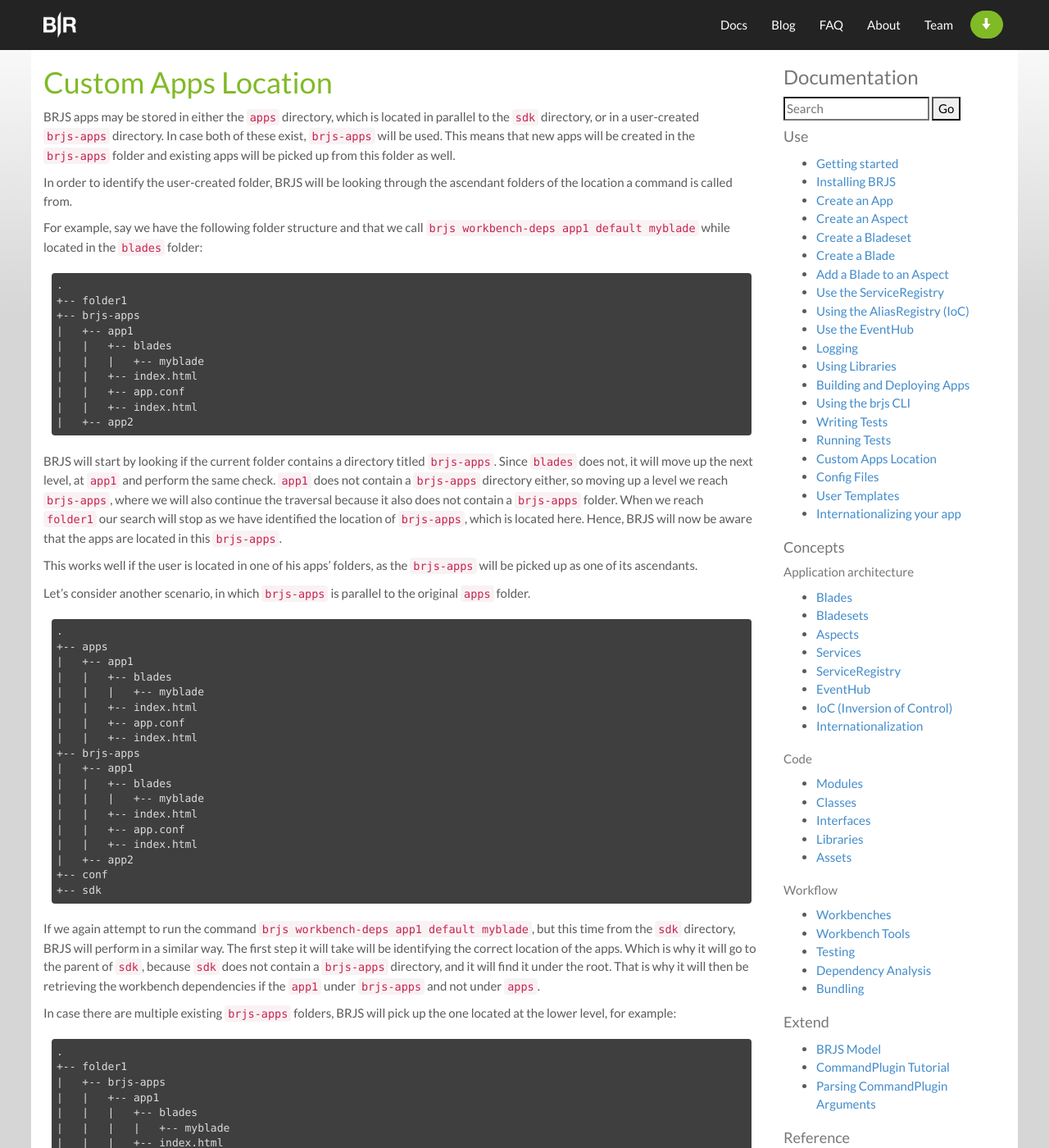
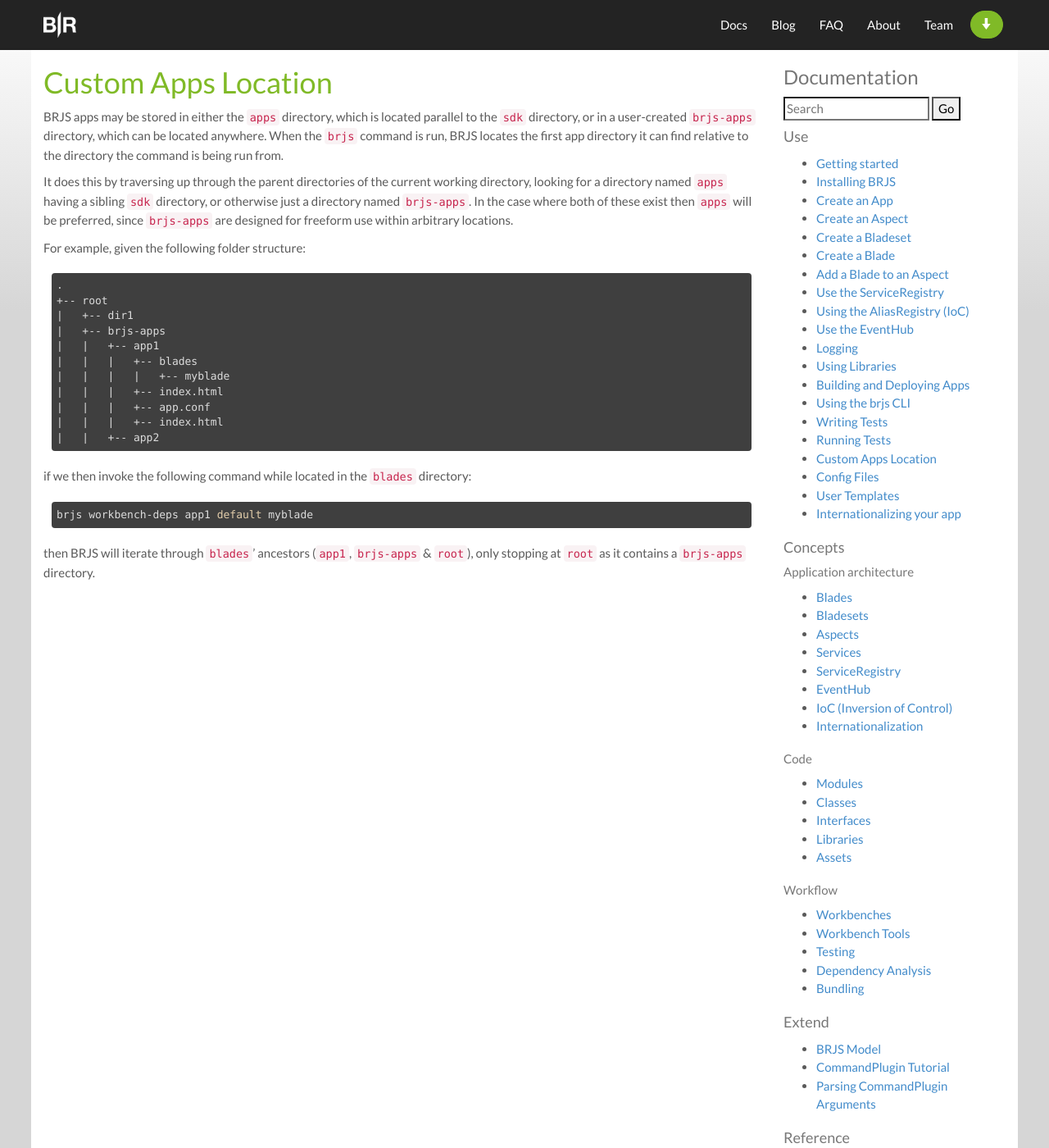
Before and after one commit to BladeRunnerJS/brjs-site, a Jekyll site: the page built from docs/use/custom_apps_location.md, in a window 1280 px wide and 1400 px high. Shown: the whole window at 82% size. Built offline with Jekyll 4.4.1, drawn with Linux system fonts in a browser that asks for light colours; nearby versions of some CDN libraries; Markdown is read by kramdown in place of the engine named in the settings; some of the changed text lies outside the part shown.

Commit message:
Proof read the custom-apps docs, making some improvements, but also changed since I think the acceptance criteria for this story need to be tweaked slightly.

````diff
--- a/docs/use/custom_apps_location.md
+++ b/docs/use/custom_apps_location.md
@@ -4,59 +4,16 @@ title: Custom Apps Location
 permalink: /docs/use/custom_apps_location/
 ---
 
-BRJS apps may be stored in either the `apps` directory, which is located in parallel to the `sdk` directory, or in a user-created `brjs-apps` directory. In case both of these exist, `brjs-apps` will be used. This means that new apps will be created in the `brjs-apps` folder and existing apps will be picked up from this folder as well.
+BRJS apps may be stored in either the `apps` directory, which is located parallel to the `sdk` directory, or in a user-created `brjs-apps` directory, which can be located anywhere. When the `brjs` command is run, BRJS locates the first app directory it can find relative to the directory the command is being run from.
 
-In order to identify the user-created folder, BRJS will be looking through the ascendant folders of the location a command is called from.
+It does this by traversing up through the parent directories of the current working directory, looking for a directory named `apps` having a sibling `sdk` directory, or otherwise just a directory named `brjs-apps`. In the case where both of these exist then `apps` will be preferred, since `brjs-apps` are designed for freeform use within arbitrary locations.
 
-For example, say we have the following folder structure and that we call `brjs workbench-deps app1 default myblade` while located in the `blades` folder:
+For example, given the following folder structure:
 
 ```
 .
-+-- folder1
-+-- brjs-apps
-|   +-- app1
-|   |   +-- blades
-|   |   |   +-- myblade
-|   |   +-- index.html
-|   |   +-- app.conf
-|   |   +-- index.html
-|   +-- app2
-```
-
-BRJS will start by looking if the current folder contains a directory titled `brjs-apps`. Since `blades` does not, it will move up the next level, at `app1` and perform the same check. `app1` does not contain a `brjs-apps` directory either, so moving up a level we reach `brjs-apps`, where we will also continue the traversal because it also does not contain a `brjs-apps` folder. When we reach `folder1` our search will stop as we have identified the location of `brjs-apps`, which is located here. Hence, BRJS will now be aware that the apps are located in this `brjs-apps`.
-
-This works well if the user is located in one of his apps' folders, as the `brjs-apps` will be picked up as one of its ascendants.
-
-Let's consider another scenario, in which `brjs-apps` is parallel to the original `apps` folder.
-
-```
-.
-+-- apps
-|   +-- app1
-|   |   +-- blades
-|   |   |   +-- myblade
-|   |   +-- index.html
-|   |   +-- app.conf
-|   |   +-- index.html
-+-- brjs-apps
-|   +-- app1
-|   |   +-- blades
-|   |   |   +-- myblade
-|   |   +-- index.html
-|   |   +-- app.conf
-|   |   +-- index.html
-|   +-- app2
-+-- conf
-+-- sdk
-```
-
-If we again attempt to run the command `brjs workbench-deps app1 default myblade`, but this time from the `sdk` directory, BRJS will perform in a similar way. The first step it will take will be identifying the correct location of the apps. Which is why it will go to the parent of `sdk`, because `sdk` does not contain a `brjs-apps` directory, and it will find it under the root. That is why it will then be retrieving the workbench dependencies if the `app1` under `brjs-apps` and not under `apps`.
-
-In case there are multiple existing `brjs-apps` folders, BRJS will pick up the one located at the lower level, for example:
-
-```
-.
-+-- folder1
++-- root
+|   +-- dir1
 |   +-- brjs-apps
 |   |   +-- app1
 |   |   |   +-- blades
@@ -65,16 +22,12 @@ In case there are multiple existing `brjs-apps` folders, BRJS will pick up the o
 |   |   |   +-- app.conf
 |   |   |   +-- index.html
 |   |   +-- app2
-+-- brjs-apps
-|   +-- app1
-|   |   +-- blades
-|   |   |   +-- myblade
-|   |   +-- index.html
-|   |   +-- app.conf
-|   |   +-- index.html
-|   +-- app2
 ```
 
-Running a command from `./folder1/brjs-apps/app1` will mean `./folder1/brjs-apps/` will be identified instead of `./brjs-apps/` because it is encountered first in the traversal.
+if we then invoke the following command while located in the `blades` directory:
 
-Please note that the `brjs-apps` folder will need to be created manually in a location of your choice.
+```bash
+brjs workbench-deps app1 default myblade
+```
+
+then BRJS will iterate through `blades`' ancestors (`app1`, `brjs-apps` & `root`), only stopping at `root` as it contains a `brjs-apps` directory.
````
